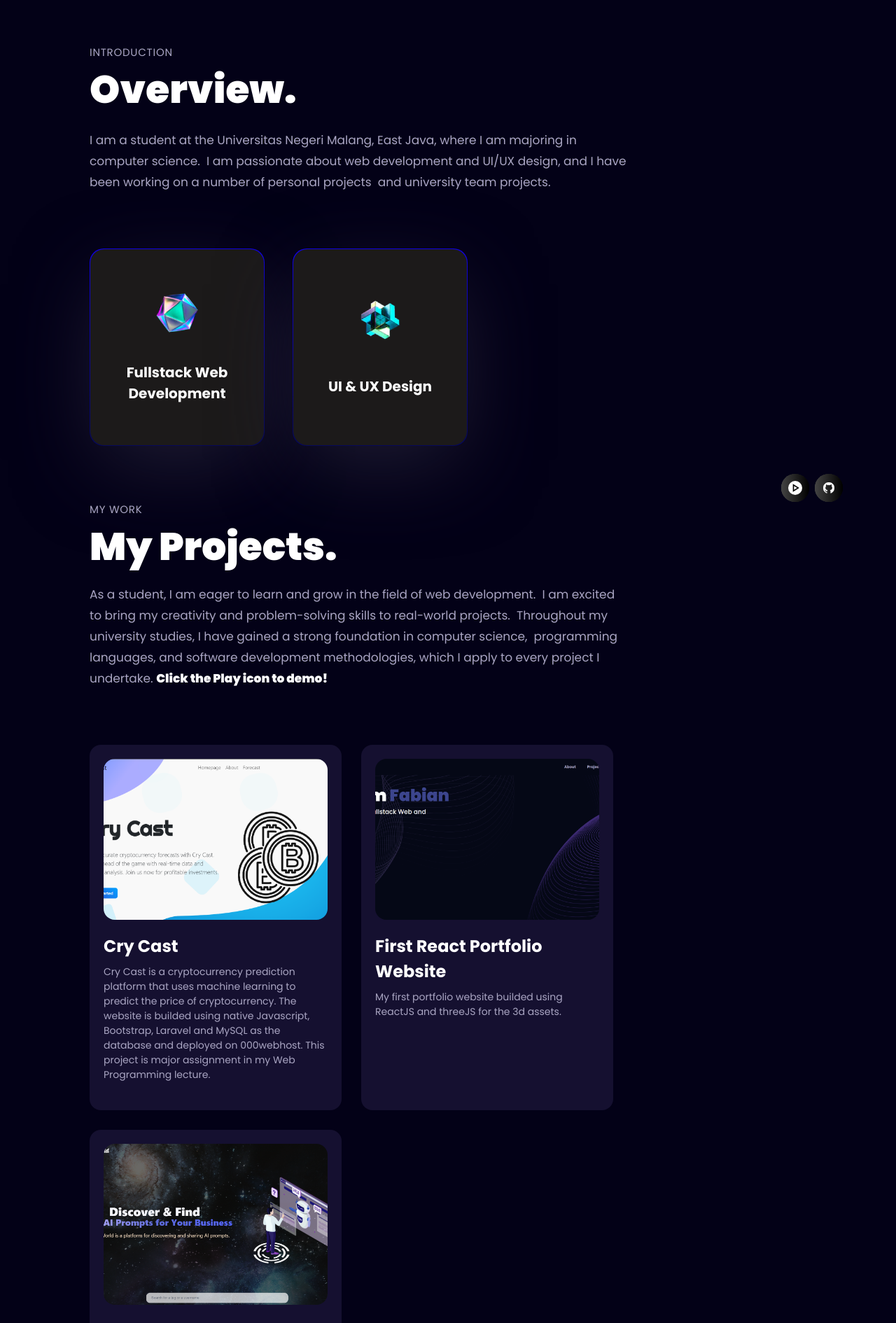
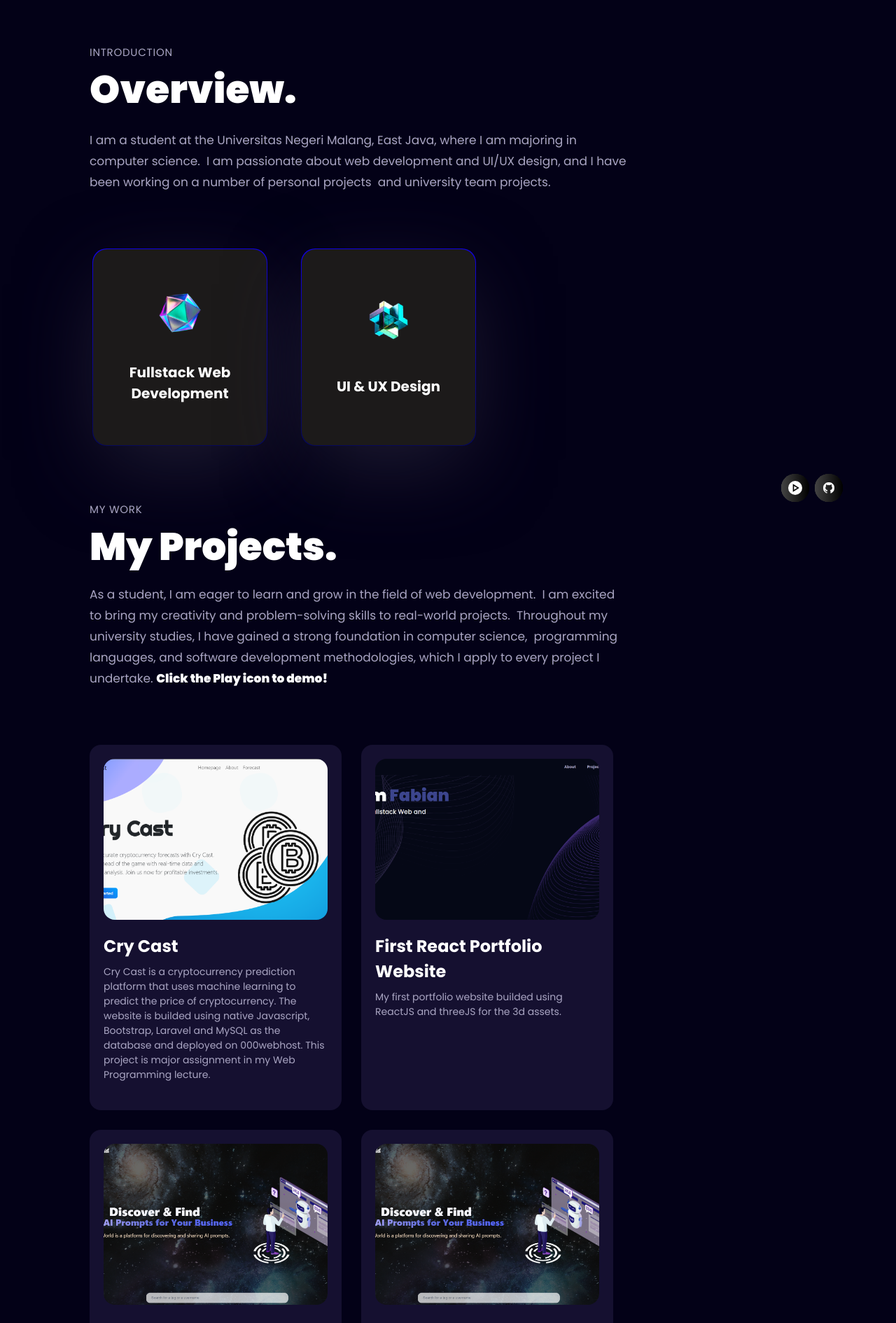
Before and after one commit to AvanFabian/First-AvanPorto, a Next.js app: page / in a window 1280 px wide. Shown: the part 880-2770 px from the top of the page at 70% size. Built offline with nearby package versions, Linux system fonts and the light colour scheme.

Commit message:
fix-margin on mobile + new nav icon

```diff
--- a/app/page.tsx
+++ b/app/page.tsx
@@ -1,6 +1,7 @@
-import About from "@/components/About";
-import Works from "@/components/Works";
-import Contact from "@/components/Contact";
+import dynamic from "next/dynamic";
+const About = dynamic(() => import("@/components/About"));
+const Works = dynamic(() => import("@/components/Works"));
+const Contact = dynamic(() => import("@/components/Contact"));
 // import Certificate from '@/components/Certificate'
 
 export default function Home() {
--- a/components/About.tsx
+++ b/components/About.tsx
@@ -28,7 +28,7 @@ const ServiceCard = ({ index, title, icon }: ServiceCardProps) => {
         scale: 1,
         speed: 450
       }}
-      className='xs:w-[250px] w-full'>
+      className='xs:w-[250px] w-full mx-auto lg:mx-1'>
       { /* motion.div mean that we want to animate a div */}
       <div
         // spring is an animation that has a bounce effect
--- a/components/Contact.tsx
+++ b/components/Contact.tsx
@@ -9,12 +9,10 @@ import contactlottie from "@/public/assets/animations/contact-lottie1.json";
 
 const RobotAnimation = () => {
   const style2 = {
-    width: 600,
-    height: 650,
-    paddingLeft: "100px",
+    width: 400,
+    height: 550,
+    marginLeft: '100px',
     display: "flex",
-    position: 'relative',
-    marginTop: '200px',
   };
 
   const options = {
@@ -62,7 +60,6 @@ const Contact = () => {
     // formRef.current is the form data
     emailjs.sendForm(serviceId, templateId, formrefCurrent, publicKey).then(
       (result) => {
-        console.log(result.text);
         setLoading(false);
         alert("Thank you for your message, I will get back to you soon.");
         setForm({
@@ -81,29 +78,24 @@ const Contact = () => {
 
   return (
     <div
-      className="xl:mt-12 xl:flex-row
+      className="mt-6 lg:mt-12 lg:flex-row
      flex-col-reverse flex overflow-hidden"
     >
-      <div
-        // left is the initial position, tween is the animation
-        // 0.2 is the delay, 1 is the duration
-        // flex-[0.75] is 3/4 width of the parent or screen
-        className="flex-[0.75] bg-black-100 p-8
-         rounded-2xl"
-      >
+      {/* Contact */}
+      <div className="bg-black-100 w-full lg:w-[600px] h-full p-10 rounded-2xl">
         <p className="sectionSubText">Get in touch</p>
         <h3 className="sectionHeadText">Contact.</h3>
         <form
           // ref purpose here is to get the form data
           ref={formRef}
           onSubmit={handleSubmit}
-          className="mt-12 flex flex-col gap-8"
+          className="mt-8 flex flex-col gap-8"
         >
           {/* below is the name input */}
           <label className="flex flex-col">
             <span
               className="text-white
-             font-medium mb-4"
+             font-medium text-xs mb-4"
             >
               Your Name
             </span>
@@ -114,7 +106,7 @@ const Contact = () => {
               onChange={handleChange}
               placeholder="What's your name?"
               // py is padding on y-axis, px is padding on x-axis
-              className="bg-tertiary py-4 px-6
+              className="bg-tertiary py-3 px-6
               placeholder:text-secondary
               text-white rounded-2xl outlined-none
               border-none font-medium"
@@ -135,7 +127,7 @@ const Contact = () => {
               onChange={handleChange}
               placeholder="What's your email?"
               // py is padding on y-axis, px is padding on x-axis
-              className="bg-tertiary py-4 px-6
+              className="bg-tertiary py-3 px-6
               placeholder:text-secondary
               text-white rounded-2xl outlined-none
               border-none font-medium"
@@ -149,18 +141,18 @@ const Contact = () => {
             >
               Your Message
             </span>
-            <textarea
-              rows={parseInt("7")}
+            <input
+              type="text"
               name="message"
               value={form.message}
               onChange={handleChange}
               placeholder="What do you want to say?"
               // py is padding on y-axis, px is padding on x-axis
-              className="bg-tertiary py-4 px-6
+              className="bg-tertiary py-3 px-6
               placeholder:text-secondary
               text-white rounded-2xl outlined-none
               border-none font-medium"
-            ></textarea>
+            ></input>
           </label>
           {/* below is the submit button */}
           <button
@@ -176,10 +168,9 @@ const Contact = () => {
           </button>
         </form>
       </div>
-      {/* Motion div for earth model */}
+      {/* Robot ANimation */}
       <div
-        className="flex-[0.5] xl:h-auto
-      md:h-[550px] h-[350px] w-full justify-center align-middle"
+        className="hidden lg:flex items-center justify-end w-full lg:w-[50%]"
       >
         <RobotAnimation />
       </div>
--- a/components/Hero.tsx
+++ b/components/Hero.tsx
@@ -9,10 +9,10 @@ const Hero = () => {
   const [active, setActive] = useState(''); // set active to empty string
   return (
     <section className="relative w-full h-screen
-    mx-auto items-center">
+    mx-auto items-center" id="hero">
       <div className='sm:px-16 px-6 absolute
       inset-0 top-[120px] max-w-7xl mx-auto flex
-      flex-row items-start gap-5'>
+      flex-row items-start gap-2'>
         { /* div below is for the text */ }
           <div>
           { /* &apos; is for escaping ' sign */ }
--- a/components/Works.tsx
+++ b/components/Works.tsx
@@ -28,7 +28,7 @@ interface ProjectCardProps {
 const ProjectCard = ( {index, name, description,
 tags, demologo, demourl, image, source_code_link}: ProjectCardProps ) => {
   return (
-    <div>
+    <div className="flex flex-col mx-auto lg:mx-0">
       <Tilt
         options={{
           max: 45,
@@ -36,7 +36,7 @@ tags, demologo, demourl, image, source_code_link}: ProjectCardProps ) => {
           speed: 450
         }}
         className="bg-tertiary p-5 rounded-2xl
-        sm:w-[360px] h-full w-full"
+        sm:w-[360px] mx-auto h-full w-full"
       >
         <div className="relative w-full h-[230px] transition-all">
           <Image
--- a/constants/index.ts
+++ b/constants/index.ts
@@ -23,6 +23,7 @@ import {
     crycast,
     firstporto,
     promptworld,
+    home,
   } from "@/public/assets";
 
   export const navLinks = [
@@ -40,6 +41,11 @@ import {
 
   export const sideLinks = [
     {
+      id: "hero",
+      title: "Home",
+      icon: home,
+    },
+    {
       id: "about",
       title: "About",
       icon: abouticon,
@@ -53,7 +59,7 @@ import {
       id: "project",
       title: "Project",
       icon: projecticon,
-    },
+      },
     {
       id: "contact",
       title: "Contact",
@@ -211,7 +217,22 @@ import {
     {
       name: "PromptWorld",
       description:
-        "PromptWorld is a website that provides a platform for writers to share AI Prompt which is relate to particular topic. The website is builded using NextJS and TailwindCSS. MongoDB as the database and deployed on Vercel.",
+        "PromptWorld is a website that provides a platform for writers to share AI Prompt which is relate to particular topic. The website is builded using NextJS, TailwindCSS, and MongoDB as the database.",
+      tags: [
+        {
+          name: "Personal Project",
+          color: "",
+        },
+      ],
+      demologo: playarrow,
+      demourl: "https://promptworld-danis.vercel.app/",
+      image: promptworld,
+      source_code_link: "https://github.com/AvanFabian/next-fs-gptsharing.git",
+    },
+    {
+      name: "Schedu",
+      description:
+        "Final Project of Innovation Management Lecture. Schedu is simply an school online course, all of material provided by the Teacher there. Builded using NextJS, TailwindCSS, and MongoDB as the database.",
       tags: [
         {
           name: "Personal Project",
--- a/package.json
+++ b/package.json
@@ -10,15 +10,17 @@
   },
   "dependencies": {
     "@emailjs/browser": "^3.11.0",
+    "@fullpage/react-fullpage": "^0.1.40",
     "@types/node": "20.6.3",
     "@types/react": "18.2.22",
     "@types/react-dom": "18.2.7",
     "autoprefixer": "10.4.16",
+    "eslint-config-next": "^14.0.3",
     "framer-motion": "^10.16.4",
     "lottie-react": "^2.4.0",
-    "next": "13.5.2",
+    "next": "^14.0.3",
     "postcss": "8.4.30",
-    "react": "18.2.0",
+    "react": "^18.2.0",
     "react-dom": "^18.2.0",
     "react-tilt": "^1.0.2",
     "react-type-animation": "^3.1.0",
--- a/public/assets/index.ts
+++ b/public/assets/index.ts
@@ -30,6 +30,7 @@ import contacticon from "./navigation/contacticon.svg";
 import githubicon from "./navigation/githubicon.svg";
 import linkedinicon from "./navigation/linkedinicon.svg";
 import igicon from "./navigation/igicon.svg";
+import home from "./navigation/home.svg";
 
 export {
   fabian,
@@ -39,6 +40,7 @@ export {
   mobile,
   web,
   github,
+  home,
   menu,
   close,
   dicoding,
```
Also changed, not shown: public/assets/navigation/home.svg (added), 1 other file (tests, documents, lock files or other folders).
